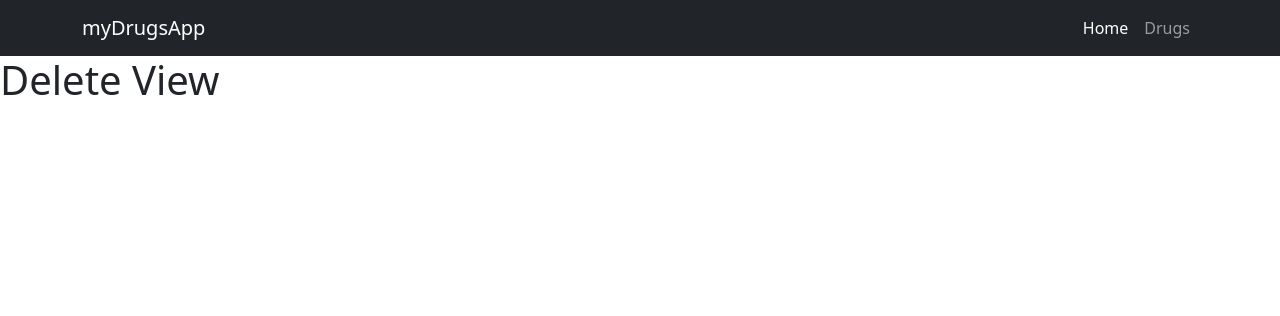
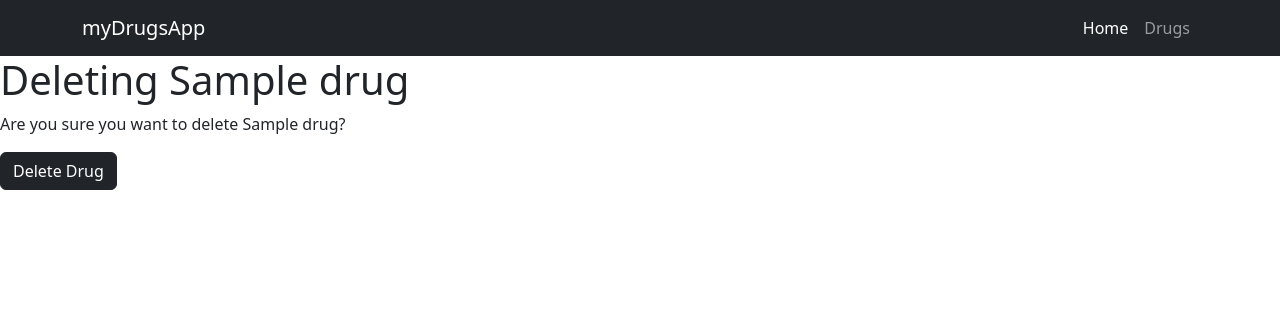
Before and after one commit to einer743dc/mydrugsapp_project_coderhouse, a Django app: page /drug/drug_delete/1 in a window 1280 px wide. Shown: the top 316 px of the page. Run offline with Django 4.2, Linux system fonts and the light colour scheme; tables that the repository leaves empty hold one stand-in row (values such as "Sample post"); some libraries are stand-ins or nearby versions.

Commit message:
Delete and update done and working

```diff
--- a/project/apps/drug/templates/drug/drug_delete.html
+++ b/project/apps/drug/templates/drug/drug_delete.html
@@ -1,5 +1,9 @@
 {% extends 'home/base.html' %}
 
 {% block content %}
-    <h1>Delete View</h1>
+    <h1>Deleting {{ drug.name }}</h1>
+    <form class="form-group" method="POST">
+        {% csrf_token %}
+        <p>Are you sure you want to delete {{ drug.name }}?</p>
+        <input class="btn btn-dark" type="submit" value="Delete Drug">
 {% endblock  %}
--- a/project/apps/drug/templates/drug/drug_detail.html
+++ b/project/apps/drug/templates/drug/drug_detail.html
@@ -3,7 +3,8 @@
 {% block title %}Drug Detail{% endblock %}
 
 {% block content %}
-<div class="card mb-3" style="max-width: 400px;">
+<div style='margin-top: 20px;' class="container">
+<div class="card mb-3" style="max-width: 400px; display:flex; justify-content:center ">
     <div class="row g-0">
       <div class="col-md-8">
         <div class="card-body">
@@ -19,4 +20,5 @@
       </div>
     </div>
   </div>
+</div>
 {% endblock  %}
```
Also changed, not shown: project/apps/drug/templates/drug/drug_update.html (+8 -1 lines).
